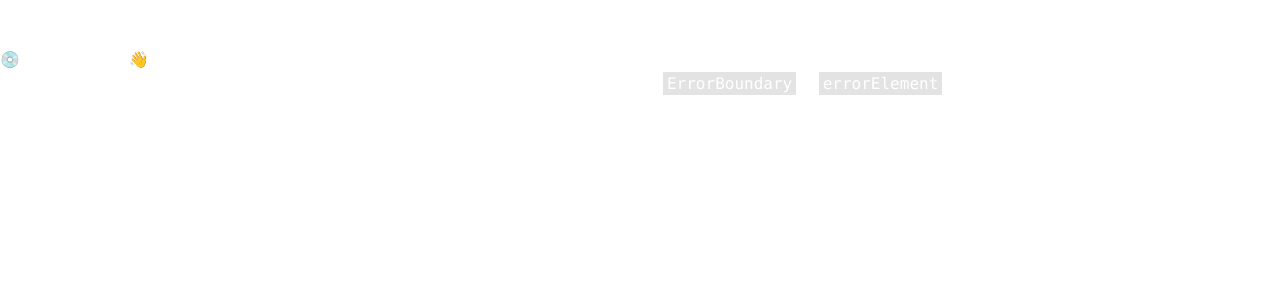
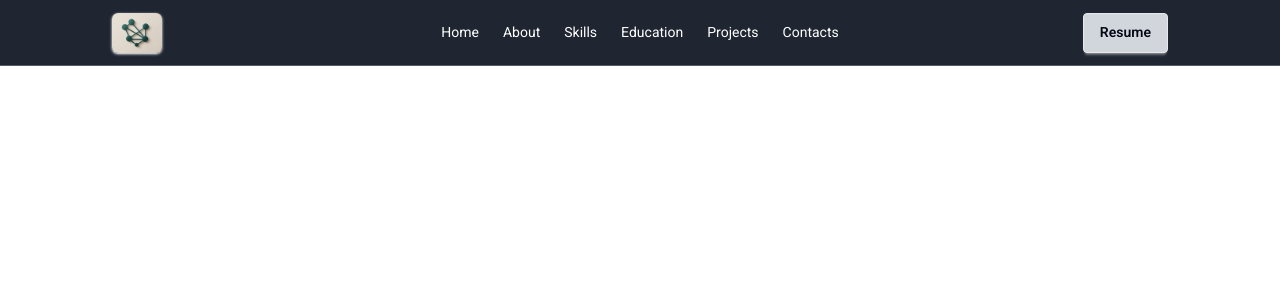
Before and after one commit to helal366/my_portfolio, a React (Vite) app: page /project/12345 in a window 1280 px wide. Before the commit this address had no page. Shown: the top 300 px of the page. Built offline with nearby package versions, Linux system fonts and the light colour scheme.

Commit message:
Project Details page created

```diff
--- a/src/components/homePageComponents/Projects.jsx
+++ b/src/components/homePageComponents/Projects.jsx
@@ -1,5 +1,6 @@
 import React, { useEffect, useState } from 'react';
 import { FaBriefcase } from "react-icons/fa";
+import { Link } from 'react-router';
 
 const Projects = () => {
     const [projects, setProjects] = useState([]);
@@ -30,7 +31,9 @@
                             <div className="card-body">
                                 <h2 className="card-title">{project.name}</h2>
                                 <div className="card-actions justify-end">
-                                    <button className="btn buttonOne">Details</button>
+                                    <Link to={`/project/${project.id}`}>
+                                        <button className="btn buttonOne">Details</button>
+                                    </Link>
                                 </div>
                             </div>
                         </div>
--- /dev/null
+++ b/src/pages/ProjectDetails.jsx
@@ -0,0 +1,10 @@
+import React from 'react';
+
+const ProjectDetails = () => {
+    return (
+        <div>project details here
+        </div>
+    );
+};
+
+export default ProjectDetails;
--- a/src/routers/Routers.jsx
+++ b/src/routers/Routers.jsx
@@ -1,6 +1,7 @@
 import { createBrowserRouter } from 'react-router'
 import HomeLayout from './../layouts/HomeLayout';
 import HomePage from '../pages/HomePage';
+import ProjectDetails from '../pages/ProjectDetails';
 
 const router =createBrowserRouter([
     {
@@ -10,6 +11,10 @@
             {
                 index: true,
                 element: <HomePage/>
+            },
+            {
+                path: '/project/:id',
+                element: <ProjectDetails/>
             }
         ]
     }
```
